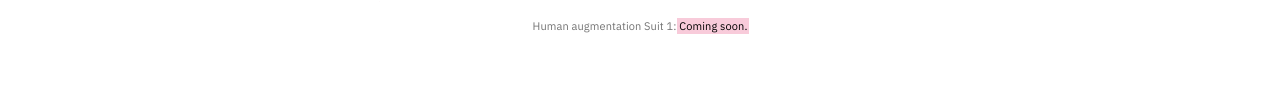
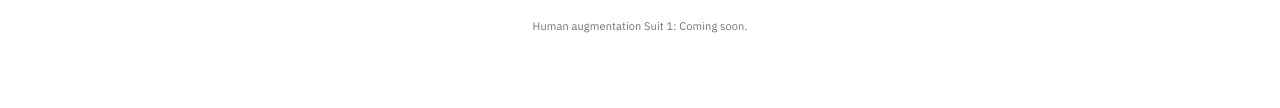
Before and after one commit to aboufama/exo, a plain HTML site: page dist/product.html in a window 1280 px wide. Shown: the part 570-678 px from the top of the page. Drawn offline with Linux system fonts and the light colour scheme.

Commit message:
Product page: no highlight on the caption
Co-Authored-By: Claude Opus 5.5 <noreply@anthropic.com>

```diff
--- a/dist/product.html
+++ b/dist/product.html
@@ -15,9 +15,8 @@
   <!-- The product: an empty page, only the exoskeleton's silhouette at rest, arms hanging relaxed (the real v3 CAD,
        seen from behind, as rendered; assets/exo.webp is that render cropped to its edges), with one small line under
        it. Under the silhouette, the site's shadow: a fine dither (one pixel in four), offset down and to the right, cut
-       to its shape, printed like a two-ink riso: a pink layer a little out of register under the black. "Coming soon"
-       is marked as a reader would select it, in the selection pink. No drawings: those stay on the manifesto. The
-       tabs are the home page's. -->
+       to its shape, printed like a two-ink riso: a pink layer a little out of register under the black. No drawings:
+       those stay on the manifesto. The tabs are the home page's. -->
   <style>
     body{display:flex;flex-direction:column;min-height:100vh;min-height:100svh}
     .product{position:relative;flex:1;display:grid;place-items:center;padding:var(--gutter)}
@@ -28,7 +27,6 @@
     .exo::before,.exo::after{content:"";position:absolute;inset:0;background:repeating-conic-gradient(var(--ink) 0 25%,transparent 0 100%) 0 0/2px 2px;-webkit-mask:url(./assets/exo.webp) 0 0/100% 100% no-repeat;mask:url(./assets/exo.webp) 0 0/100% 100% no-repeat}
     .exo::before{z-index:-1;translate:var(--shadow-off,5px) var(--shadow-off,5px)}
     .exo::after{z-index:-2;translate:calc(var(--shadow-off,5px) + 2px) calc(var(--shadow-off,5px) + 2px);background-image:repeating-conic-gradient(var(--accent) 0 25%,transparent 0 100%);background-position:1px 1px}
-    .product mark{padding:1px 2px;margin:0 -2px;background:var(--blush);color:var(--ink)}
     .product figcaption{margin-top:clamp(20px,3svh,36px);font-family:var(--f-label);font-size:var(--note);font-weight:var(--note-w,400);line-height:1.35;letter-spacing:var(--label-t,.01em);color:var(--ink-soft);text-align:center}
     .product~.tabs{padding-top:0}
     .product~.tabs::before{display:none}
@@ -40,7 +38,7 @@
       <div class="exo">
         <img src="./assets/exo.webp" width="1848" height="1358" alt="The Lithe exoskeleton at rest, seen from behind: a spine and shoulder frame, its arms hanging relaxed.">
       </div>
-      <figcaption>Human augmentation Suit 1: <mark>Coming soon.</mark></figcaption>
+      <figcaption>Human augmentation Suit 1: Coming soon.</figcaption>
     </figure>
   </main>
 
```
Also changed, not shown: 1 other file.
